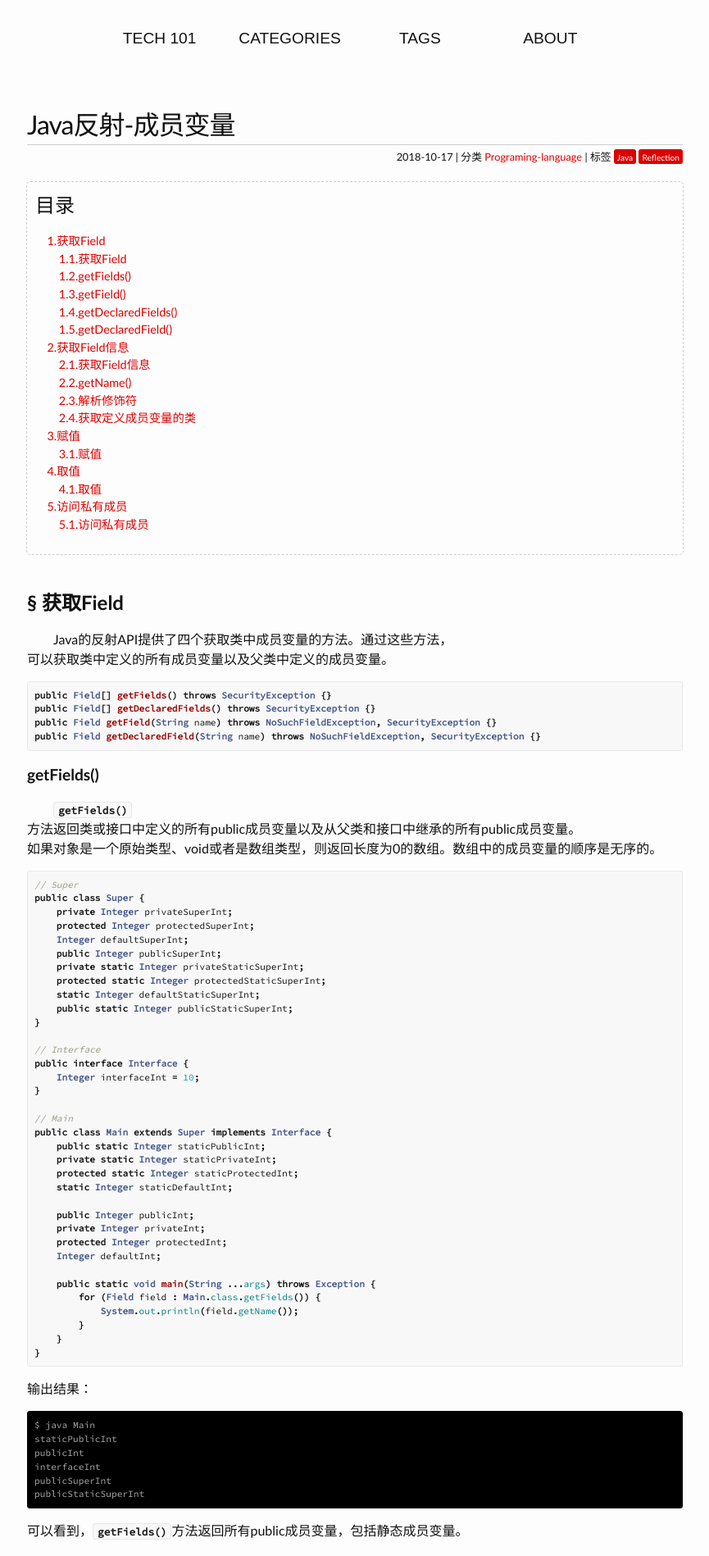
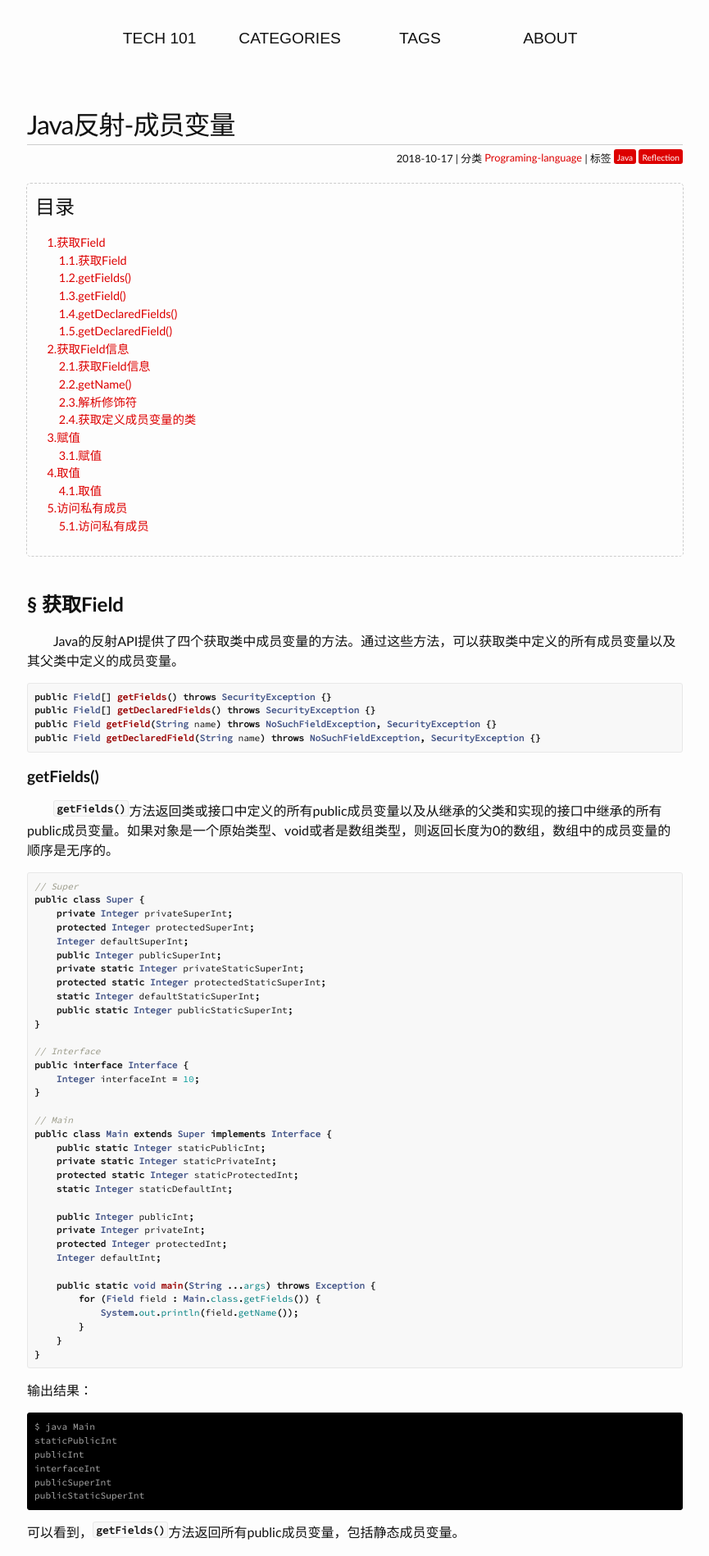
Before and after one commit to ddukee/ddukee.github.io, a Jekyll site: the page built from _posts/2018-10-17-Java反射_成员变量.md, in a window 1280 px wide. Shown: the top 1898 px of the page at 82% size, without its empty margins (207-1072 px from the left). Built offline with Jekyll 4.4.1, drawn with Linux system fonts in a browser that asks for light colours; some web fonts are replaced; some of the changed text lies outside the part shown.

Commit message:
校对 css样式调整

```diff
--- a/_posts/2018-10-17-Java反射_成员变量.md
+++ b/_posts/2018-10-17-Java反射_成员变量.md
@@ -8,7 +8,7 @@
 ---
 
 ## 获取Field
-Java的反射API提供了四个获取类中成员变量的方法。通过这些方法，可以获取类中定义的所有成员变量以及父类中定义的成员变量。
+Java的反射API提供了四个获取类中成员变量的方法。通过这些方法，可以获取类中定义的所有成员变量以及其父类中定义的成员变量。
 
 {% highlight java %}
 public Field[] getFields() throws SecurityException {}
@@ -18,7 +18,7 @@
 {% endhighlight %}
 
 ### getFields()
-`getFields()`方法返回类或接口中定义的所有public成员变量以及从父类和接口中继承的所有public成员变量。如果对象是一个原始类型、void或者是数组类型，则返回长度为0的数组。数组中的成员变量的顺序是无序的。
+`getFields()`方法返回类或接口中定义的所有public成员变量以及从继承的父类和实现的接口中继承的所有public成员变量。如果对象是一个原始类型、void或者是数组类型，则返回长度为0的数组，数组中的成员变量的顺序是无序的。
 
 {% highlight java %}
 // Super
@@ -72,13 +72,13 @@
 可以看到，`getFields()`方法返回所有public成员变量，包括静态成员变量。
 
 ### getField()
-`getField()`方法支持通过成员变量名称获取声明的public成员变量和从父类或接口中继承的public成员变量。如果成员变量不存在或者成员变量不是声明为public的，则抛出 **NoSuchFieldException** 异常。对于数组类型，`getField()`方法获取不到`length`成员变量的值。
+`getField()`方法支持通过成员变量名称获取声明为public的成员变量和从继承的父类或实现的接口中继承的public成员变量。如果成员变量不存在或者成员变量的访问级别不是public则抛出 **NoSuchFieldException** 异常。对于数组类型，`getField()`方法获取不到`length`成员变量的值。
 
 `getField()`方法在查询成员变量的时候，按照下面的流程进行搜索：
 
-1. 搜索当前类中定义的所有public成员变量。
-2. 搜索当前类的直接实现接口中定义的所有public成员变量，按照接口的定义顺序进行搜索。
-3. 如果有父类，则在父类中执行 1~3 这三个步骤。
+1. 搜索当前类中定义的所有访问级别是public的成员变量。
+2. 搜索当前类实现的接口中定义的所有public成员变量，按照定义接口的顺序进行搜索。
+3. 如果有父类，则在父类中重复执行 1~3 这三个步骤。
 
 一个例子：
 
@@ -108,7 +108,7 @@
 
 ### getDeclaredFields()
 
-`getDeclaredFields()`方法获取类或接口中声明的所有成员变量，包括非public的成员变量。如果类或接口中未定义任何成员变量，则返回长度为0的数组。如果是一个原始类型、void类型或者是数组类型，则返回成员数组长度也为0。返回的数组中成员变量的位置是无序的。
+`getDeclaredFields()`方法获取类或接口中声明的所有成员变量的数组，包括非public的成员变量。返回的数组中成员变量的位置是无序的。如果类或接口中未定义任何成员变量，则返回长度为0的数组。如果class对象是一个原始类型、void类型或者是数组类型，则该方法返回的成员数组长度也为0。
 
 {% highlight java %}
 public class Main {
@@ -245,7 +249,7 @@
 
 ## 赋值
 
-获取了成员变量的Field对象以后，就可以绕过setter方法，通过一些列`set*()`方法对成员变量进行赋值。对Java中的原始类型，**Field** 类中定义了一系列的`set*()`方法。
+获取了成员变量的Field对象以后，通过一系列`set*()`方法可以绕过setter方法对成员变量进行赋值。对于Java中的原始类型，**Field** 类中定义了一系列的`set*()`方法，用于设置原始类型的值。
 
 {% highlight java %}
 public void set(Object obj, Object value) throws IllegalArgumentException, IllegalAccessException {}
--- a/assets/css/post.scss
+++ b/assets/css/post.scss
@@ -51,11 +51,16 @@
     background-color: $red-color;
     padding: 1px 4px;
     border-radius: 3px;
+    vertical-align: 2px;
 
     a {
       font-size: 80%;
       color: inherit;
     }
+  }
+
+  .category {
+    vertical-align: 1px;
   }
 }
 
@@ -119,6 +124,7 @@
 
   code.highlighter-rouge {
     border: 1px solid $grey-color-light;
+    vertical-align: top;
     border-radius: 3px;
     background-color: #f8f8f8;
   }
@@ -129,7 +135,7 @@
   }
 
   code {
-    padding: 1px 5px;
+    padding: 1px 3px;
   }
 
   pre {
@@ -162,7 +168,6 @@
   h5 + p, h6 + p, p + p {
     text-indent: 2em;
     word-wrap: break-word;
-    word-break: keep-all;
   }
 
   ol li, ul li {
```
Also changed, not shown: other parts of _posts/2018-10-17-Java反射_成员变量.md (+8 -4 lines), _posts/2018-11-16-XSS攻击原理与防御.md (+1 -1 lines).
